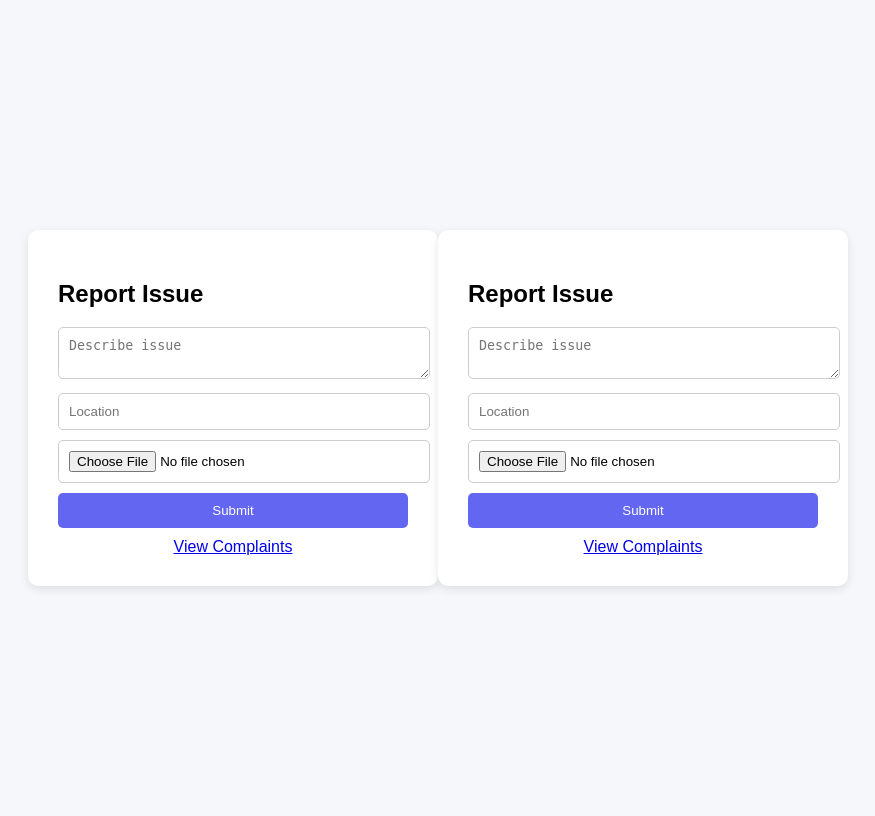
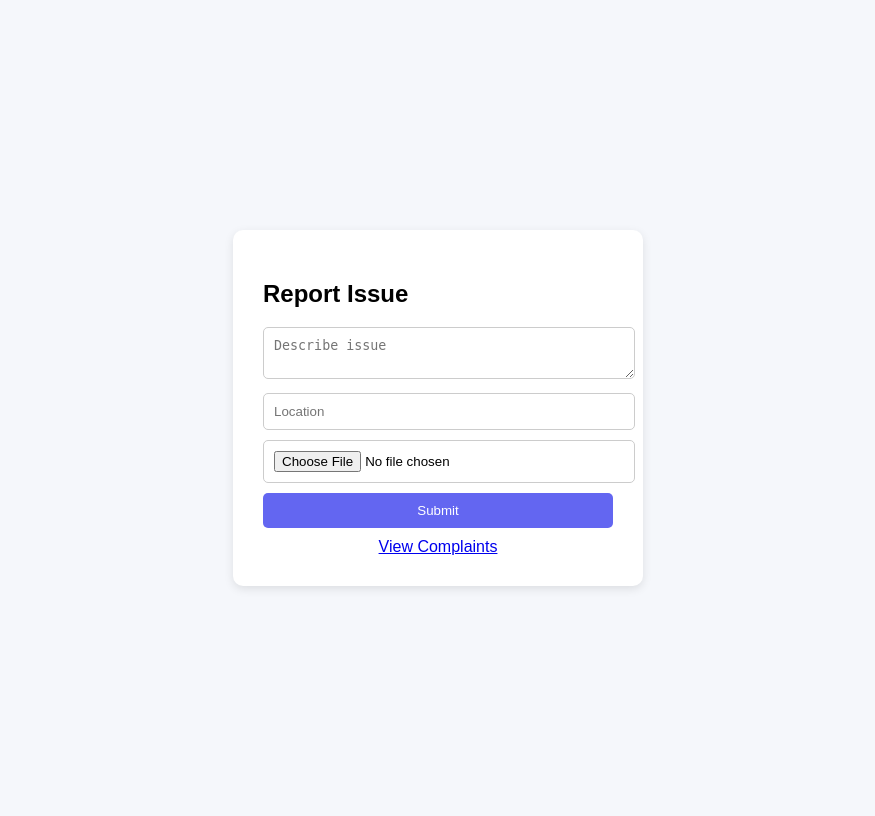
Before and after one commit to zaindesai07/grievance-system, a Flask app: page / in a window 1280 px wide. Shown: the whole page, without its empty margins (202-1077 px from the left). Run offline with Flask 3, Linux system fonts and the light colour scheme; the visitor is signed in with stand-in values (Sample User, id 1).

Commit message:
fixed duplicate form

```diff
--- a/templates/index.html
+++ b/templates/index.html
@@ -62,68 +62,4 @@
 </div>
 
 </body>
-</html><!DOCTYPE html>
-<html>
-<head>
-    <title>Report Issue</title>
-
-    <style>
-        body {
-            font-family: Arial;
-            background: #f5f7fb;
-            display: flex;
-            justify-content: center;
-            align-items: center;
-            height: 100vh;
-        }
-
-        .form-box {
-            background: white;
-            padding: 30px;
-            border-radius: 10px;
-            width: 350px;
-            box-shadow: 0 3px 10px rgba(0,0,0,0.1);
-        }
-
-        input, textarea {
-            width: 100%;
-            margin-bottom: 10px;
-            padding: 10px;
-            border-radius: 5px;
-            border: 1px solid #ccc;
-        }
-
-        button {
-            width: 100%;
-            padding: 10px;
-            background: #6366f1;
-            color: white;
-            border: none;
-            border-radius: 5px;
-        }
-
-        a {
-            display: block;
-            text-align: center;
-            margin-top: 10px;
-        }
-    </style>
-</head>
-
-<body>
-
-<div class="form-box">
-    <h2>Report Issue</h2>
-
-    <form action="/submit" method="POST" enctype="multipart/form-data">
-        <textarea name="description" placeholder="Describe issue"></textarea>
-        <input type="text" name="location" placeholder="Location">
-        <input type="file" name="image">
-        <button type="submit">Submit</button>
-    </form>
-
-    <a href="/dashboard">View Complaints</a>
-</div>
-
-</body>
 </html>
```
